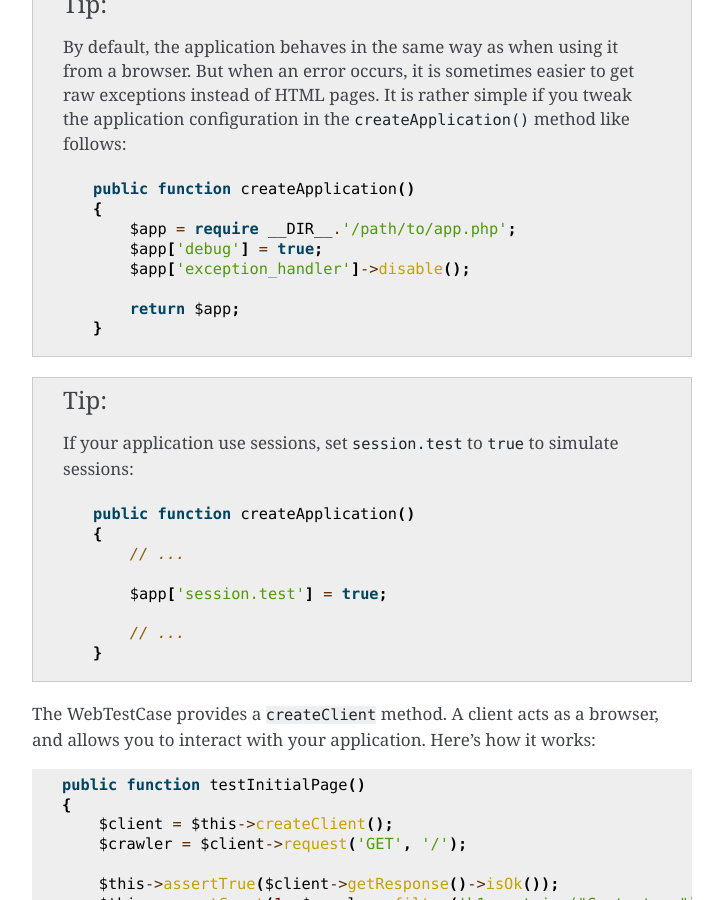
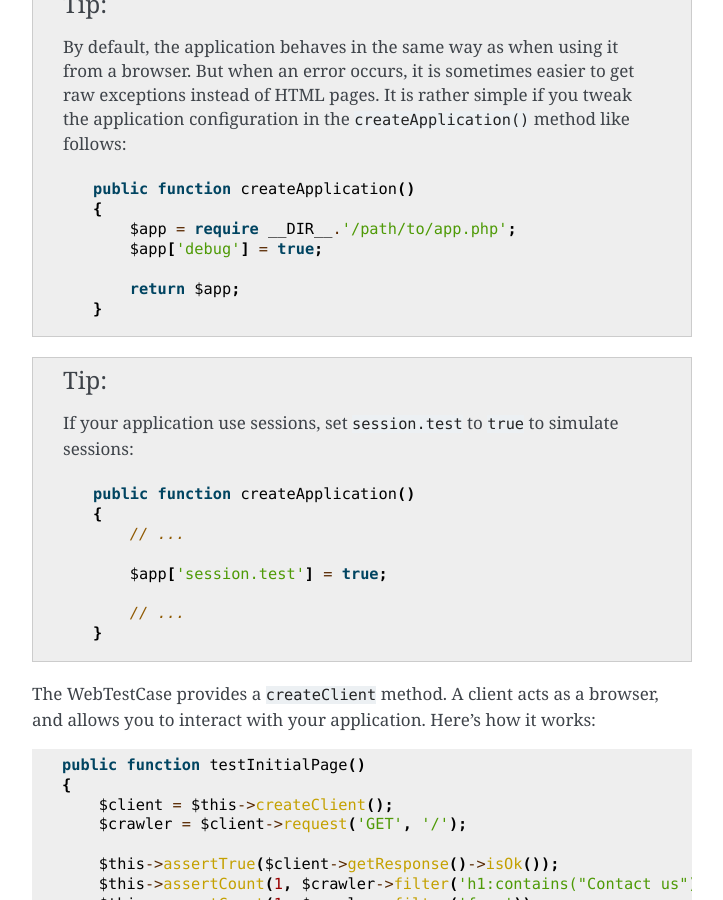
Before and after one commit to silexphp/Silex, a Sphinx documentation site: the page built from doc/testing.rst, in a window 1280 px wide and 900 px high, scrolled down 1923 px. Shown: the whole window, without its empty margins (388-1111 px from the left). Built offline with Sphinx 7.4.7, drawn with Linux system fonts in a browser that asks for light colours.

Commit message:
Fixed testing doc
* If you leave `debug=true` and disable `exception_handler` => if your controller throw a 404, the test fail
* If you set `debug=false` => It is not easy to debug when something wrong happen
* If you set `debug=true` and remove the `exception_handler` you have the best of both world.

```diff
--- a/doc/testing.rst
+++ b/doc/testing.rst
@@ -99,7 +99,6 @@ executed before every test.
         {
             $app = require __DIR__.'/path/to/app.php';
             $app['debug'] = true;
-            $app['exception_handler']->disable();
 
             return $app;
         }
```
